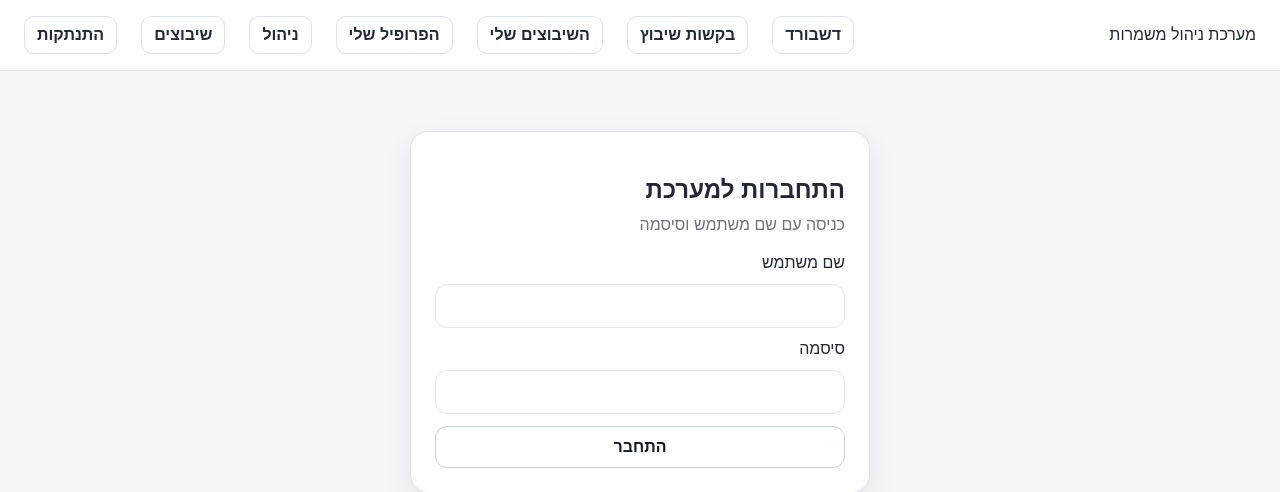
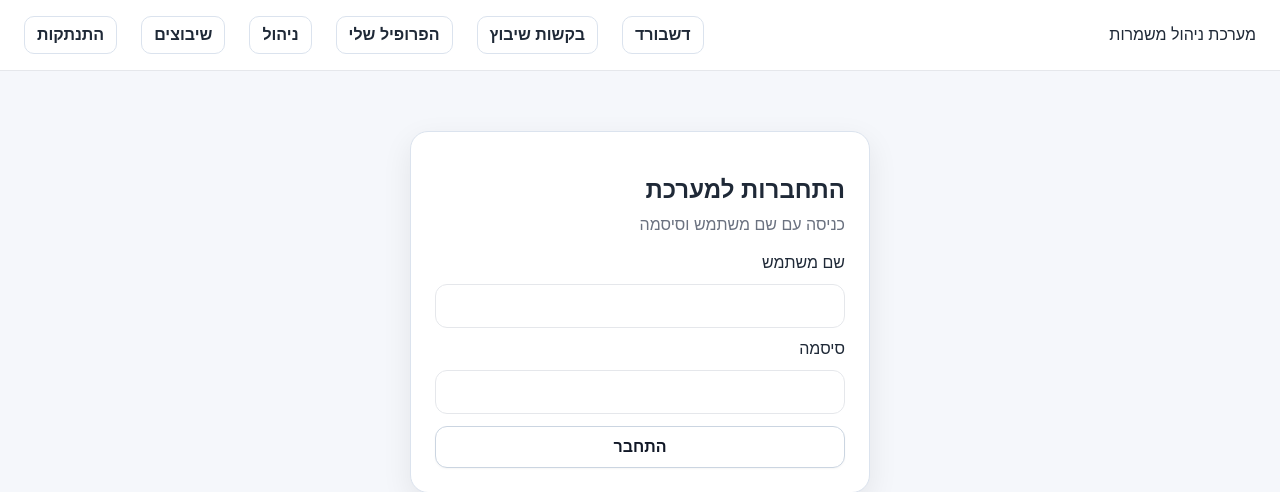
Before and after one commit to haggaikar-maker/shift-system, a FastAPI app: page /auth/login in a window 1280 px wide. Shown: the top 492 px of the page. Run offline with FastAPI, Linux system fonts and the light colour scheme.

Commit message:
Update base.html

```diff
--- a/app/templates/base.html
+++ b/app/templates/base.html
@@ -12,7 +12,6 @@
         <nav>
             <a href="/dashboard">דשבורד</a>
             <a href="/preferences">בקשות שיבוץ</a>
-            <a href="/assignments">השיבוצים שלי</a>
             <a href="/profile">הפרופיל שלי</a>
             <a href="/admin/preferences">ניהול</a>
             <a href="/assignments/admin">שיבוצים</a>
```
